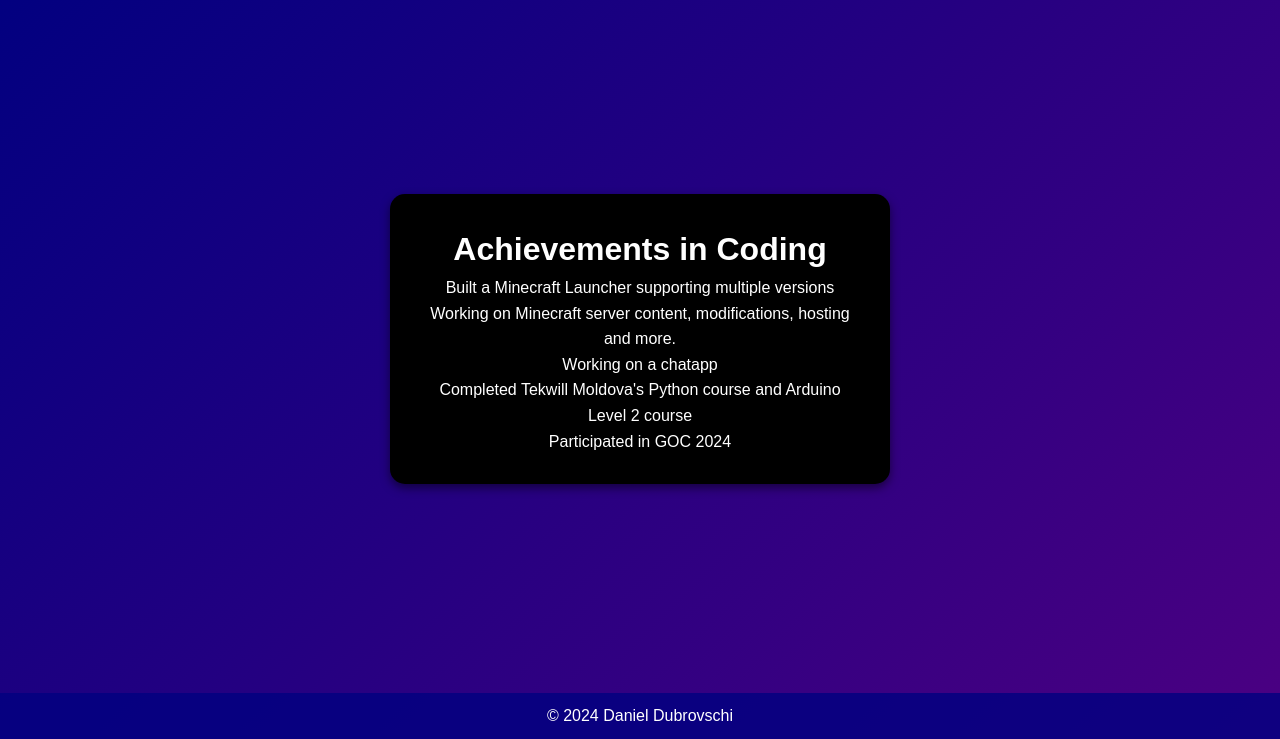
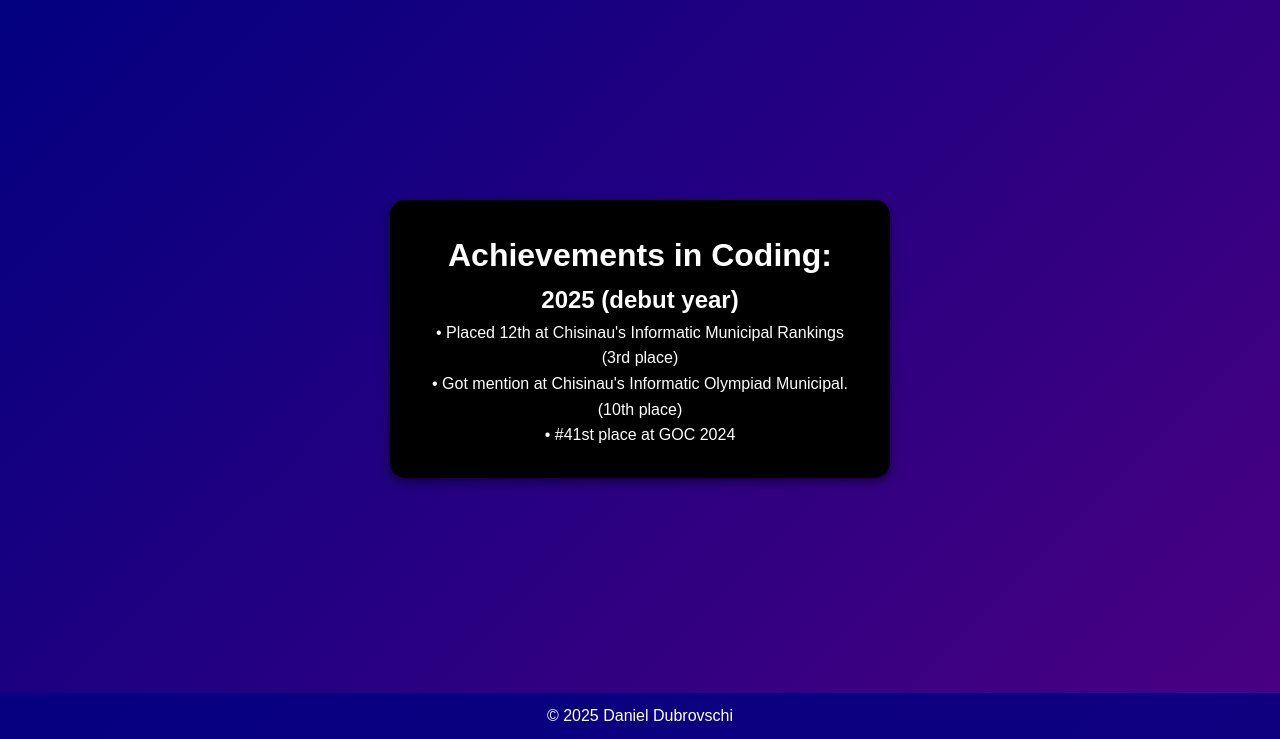
Before and after one commit to ltra-lasm/aristotel-wp, a Flask app: page /achievements in a window 1280 px wide. Shown: the part 61-800 px from the top of the page. Run offline with Flask 3, Linux system fonts and the light colour scheme.

Commit message:
modified:   static/css/styles.css 	modified:   templates/achievements.html 	modified:   templates/base.html

```diff
--- a/static/css/styles.css
+++ b/static/css/styles.css
@@ -125,7 +125,7 @@ ul li a:hover {
 
     .card {
         width: 90%; /* Adjust width for mobile */
-        padding: 20px; /* Less padding on mobile */
+        padding: 100px; /* Less padding on mobile */
     }
 }
 ul {
--- a/templates/achievements.html
+++ b/templates/achievements.html
@@ -1,13 +1,12 @@
 {% extends "base.html" %}
 {% block content %}
 <div class="card">
-    <h1>Achievements in Coding</h1>
+    <h1>Achievements in Coding:</h1>
+    <h2>2025 (debut year)</h2>
     <ul>
-        <li>Built a Minecraft Launcher supporting multiple versions</li>
-        <li>Working on Minecraft server content, modifications, hosting and more.</li>
-        <li>Working on a chatapp</li>
-        <li>Completed Tekwill Moldova's Python course and Arduino Level 2 course</li>
-        <li>Participated in GOC 2024</li>
+        <li>• Placed 12th at Chisinau's Informatic Municipal Rankings (3rd place)</li>
+        <li>• Got mention at Chisinau's Informatic Olympiad Municipal. (10th place)</li>
+        <li>• #41st place at GOC 2024</li>
     </ul>
 </div>
 {% endblock %}
--- a/templates/base.html
+++ b/templates/base.html
@@ -17,7 +17,7 @@
         {% block content %}{% endblock %}
     </main>
     <footer>
-        <p>&copy; 2024 Daniel Dubrovschi</p>
+        <p>&copy; 2025 Daniel Dubrovschi</p>
     </footer>
 </body>
 </html>
```
